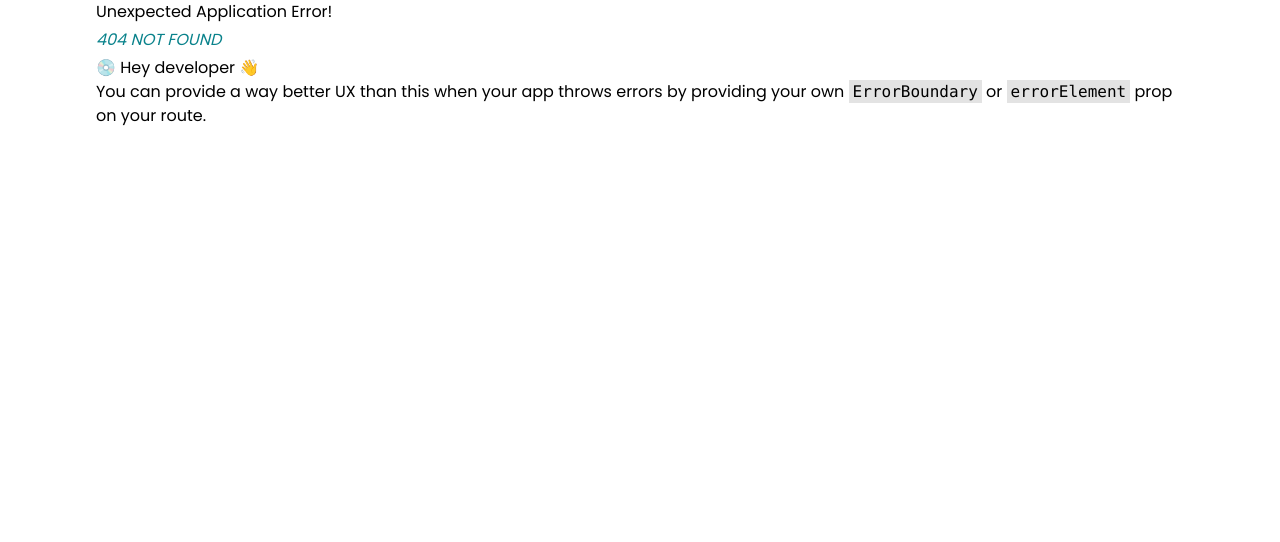
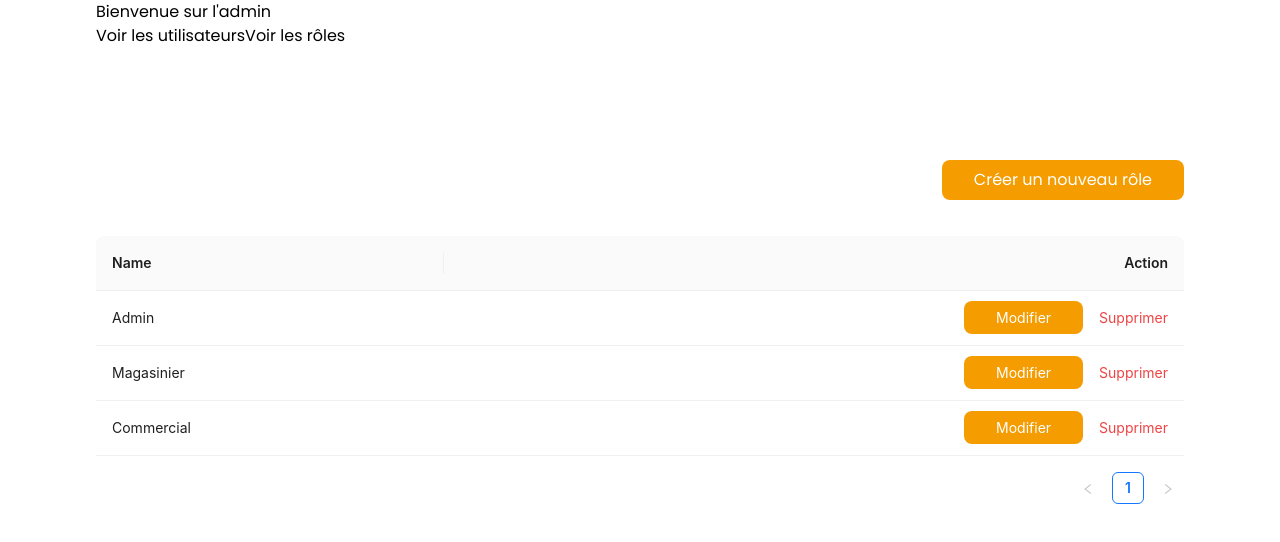
Before and after one commit to Nalvac/ChallengeStackM2, a React (Vite) app in the folder client/: page /admin/roles in a window 1280 px wide. Before the commit this address had no page. Shown: the top 542 px of the page. Built offline with nearby package versions, Linux system fonts and the light colour scheme.

Commit message:
feature/CSM-11 - Page - Admin - Rôle
- Added role table in admin
- Fixed typo on users

```diff
--- /dev/null
+++ b/client/src/components/tableAdmin/tableRole.jsx
@@ -0,0 +1,42 @@
+import {Space, Table} from "antd";
+const { Column } = Table;
+import {useEffect, useState} from "react";
+
+const TableRole = () => {
+  const [data, setData] = useState([]);
+
+  useEffect(() => {
+    setData([
+      {
+        name: 'Admin',
+      },
+      {
+        name: 'Magasinier',
+      },
+      {
+        name: 'Commercial',
+      },
+    ]);
+  }, []);
+
+
+  return (
+    <div className="mt-5 mb-10 admin-table">
+      <Table dataSource={data} rowKey={'id'}>
+        <Column title="Name" dataIndex="name" key="name"/>
+        <Column title="Action" key="action" className={"admin-action-title"} render={(_, record) => (
+          <Space size="middle">
+            <a href={"#"} className={"btn secondary admin-action"}>
+              Modifier
+            </a>
+            <span className="admin-action delete" onClick={() => {
+              console.log('Setup delete')
+            }}>Supprimer</span>
+          </Space>
+        )} />
+      </Table>
+    </div>
+  )
+}
+
+export default TableRole;
--- a/client/src/pages/admin/Admin.jsx
+++ b/client/src/pages/admin/Admin.jsx
@@ -4,7 +4,10 @@ const Admin = () => {
   return (
     <div>
       <p>Bienvenue sur l'admin</p>
+      <div>
         <a href={"/admin/users"}>Voir les utilisateurs</a>
+        <a href={"/admin/roles"}>Voir les rôles</a>
+      </div>
       <Outlet/>
     </div>
   )
--- /dev/null
+++ b/client/src/pages/admin/Roles.jsx
@@ -0,0 +1,12 @@
+import TableRole from "../../components/tableAdmin/tableRole.jsx";
+
+const Roles = () => {
+  return (
+    <div className={"flex flex-col mt-28"}>
+      <a href={"#"} className={"mb-4 btn secondary ml-auto"}>Créer un nouveau rôle</a>
+      <TableRole/>
+    </div>
+  )
+}
+
+export default Roles;
--- a/client/src/pages/admin/user.jsx
+++ b/client/src/pages/admin/Users.jsx
@@ -1,6 +1,6 @@
 import TableUser from "../../components/tableAdmin/tableUser.jsx";
 
-const User = () => {
+const Users = () => {
   return (
     <div className={"flex flex-col mt-28"}>
       <a href={"#"} className={"mb-4 btn secondary ml-auto"}>Créer un nouveau client</a>
@@ -9,4 +9,4 @@ const User = () => {
   )
 }
 
-export default User;
+export default Users;
```
Also changed, not shown: client/src/routes.jsx (+8 -3 lines). Lines whose indentation alone changed are shown as unchanged.
